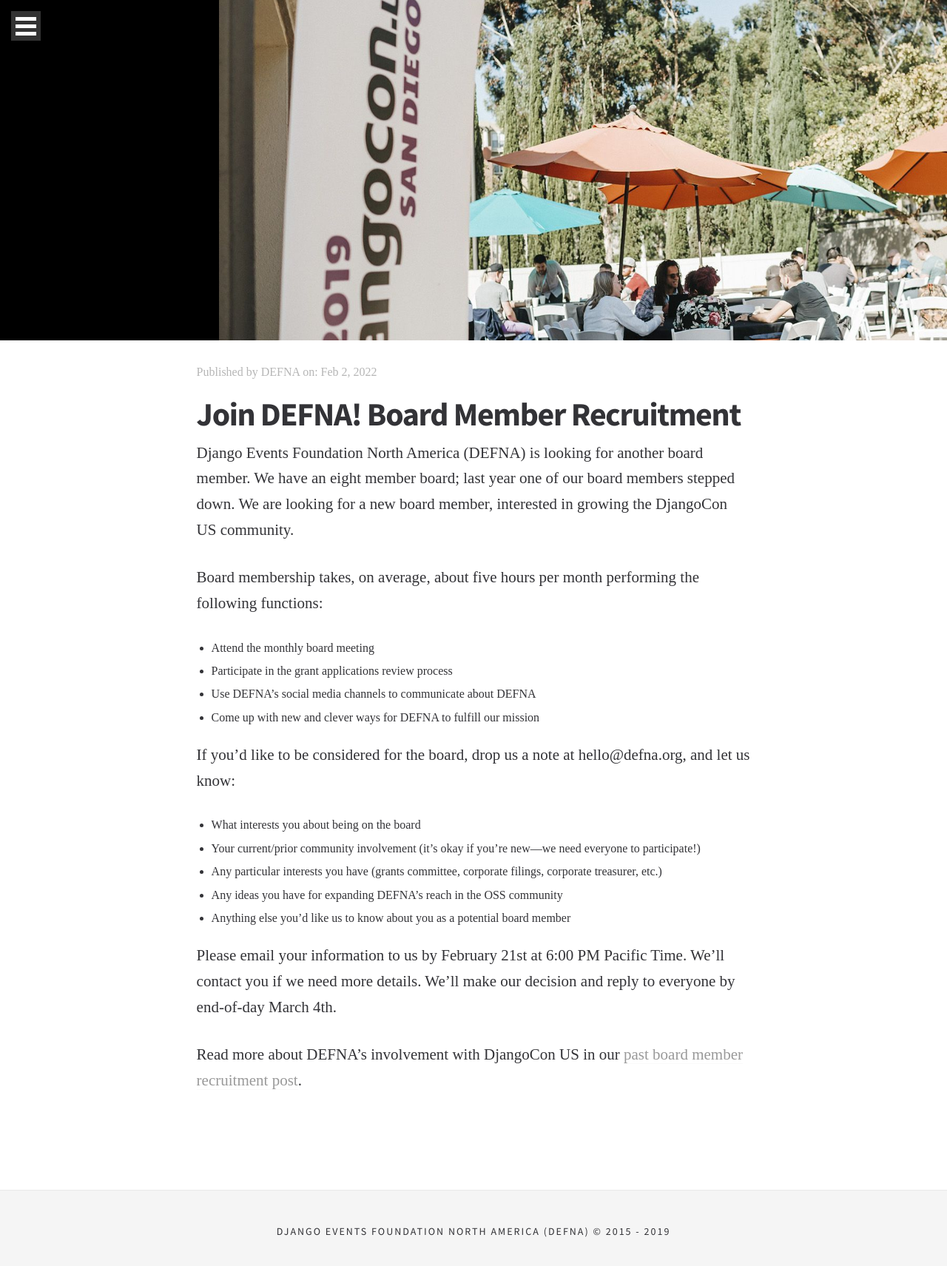
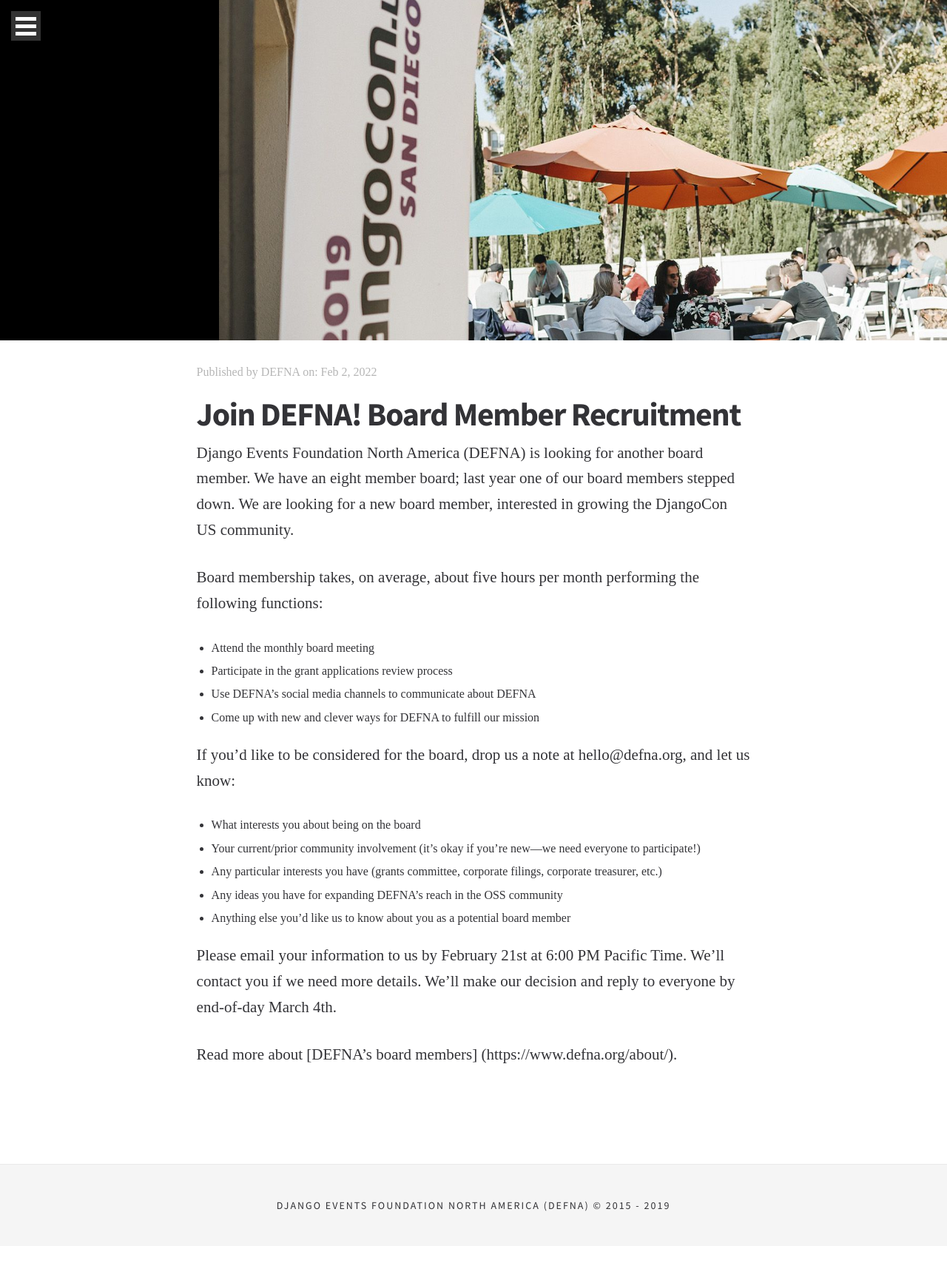
Before and after one commit to DEFNA/defna.org, a Jekyll site: the page built from _posts/2022-02-02-defna-board-member-recruitment.md, in a window 1280 px wide. Shown: the top 1711 px of the page at 74% size. Built offline with Jekyll 4.4.1, drawn with Linux system fonts in a browser that asks for light colours.

Commit message:
Link about into new recruitment

```diff
--- a/_posts/2022-02-02-defna-board-member-recruitment.md
+++ b/_posts/2022-02-02-defna-board-member-recruitment.md
@@ -33,4 +33,4 @@
 
 Please email your information to us by February 21st at 6:00 PM Pacific Time. We'll contact you if we need more details. We'll make our decision and reply to everyone by end-of-day March 4th.
 
-Read more about DEFNA's involvement with DjangoCon US in our [past board member recruitment post](https://www.defna.org/announcements/2017/04/03/join-us).
+Read more about [DEFNA's board members] (https://www.defna.org/about/).
```
